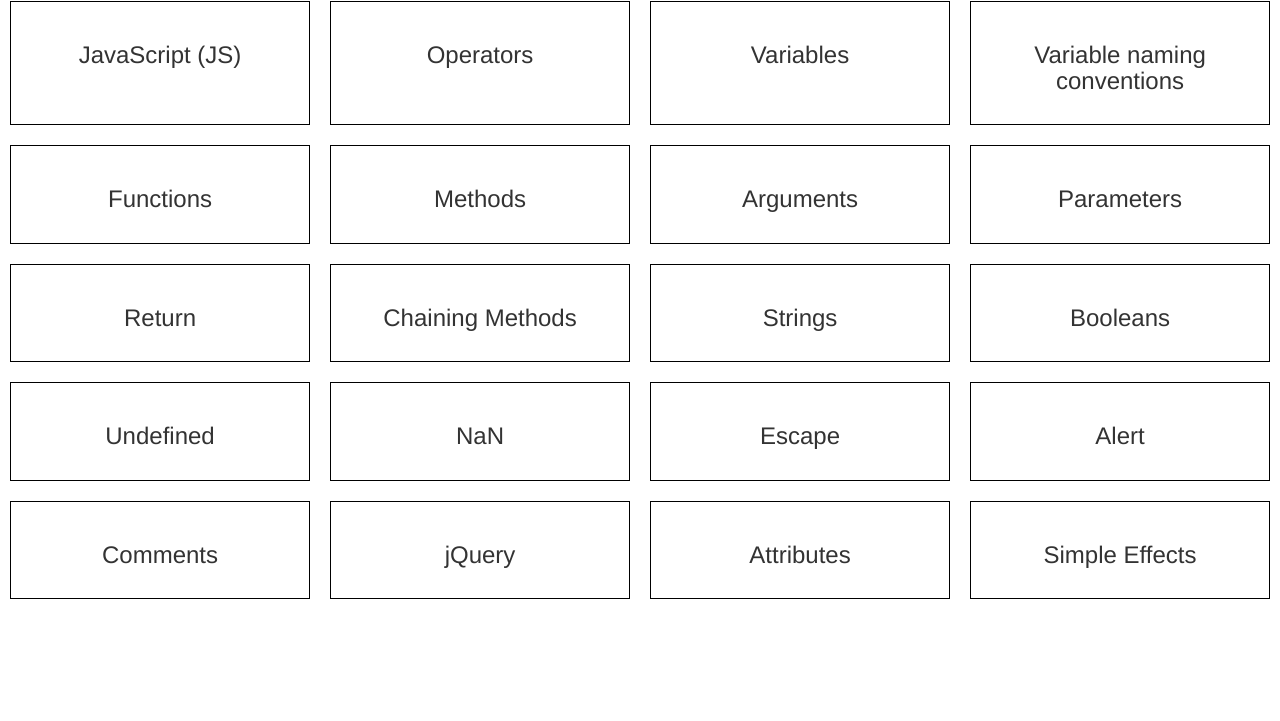
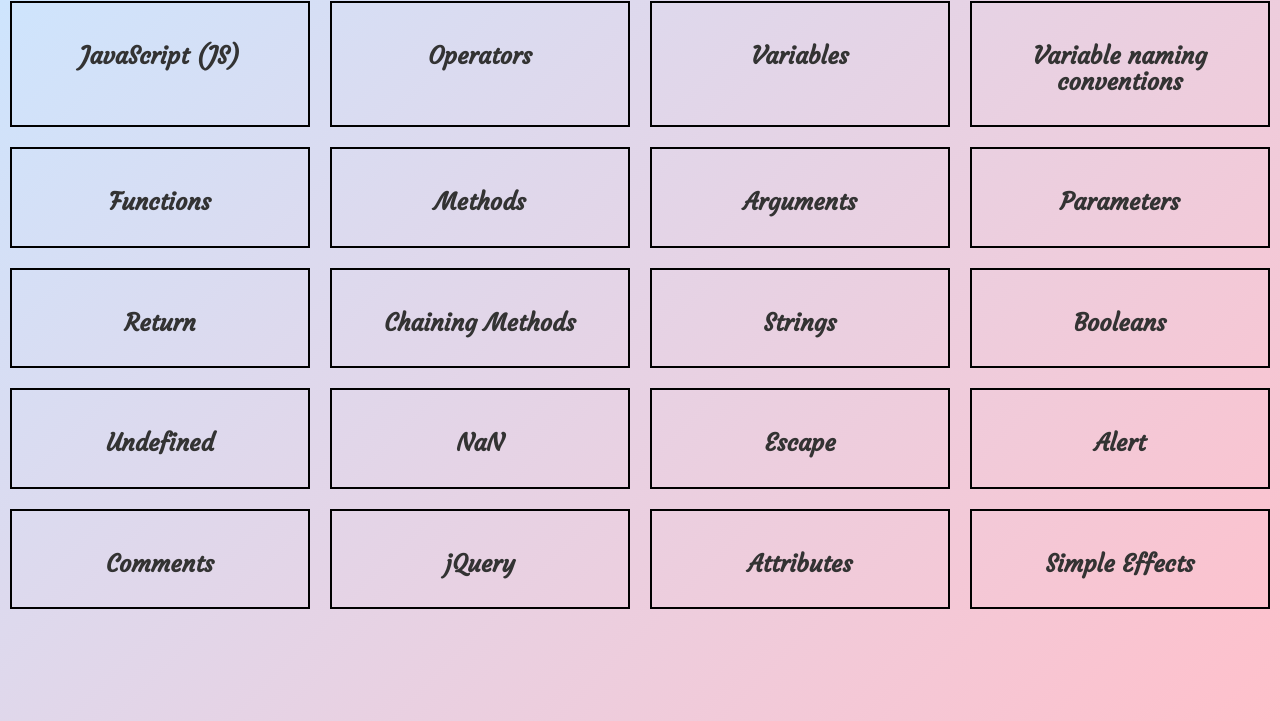
Before and after one commit to Stulawes/flashcard-site, a plain HTML site: page index.html in a window 1280 px wide. Shown: the part 79-800 px from the top of the page. Drawn offline with Linux system fonts and the light colour scheme.

Commit message:
add gradient background and change font family

```diff
--- a/css/styles.css
+++ b/css/styles.css
@@ -1,15 +1,28 @@
+html {
+  height:100%;
+}
+body {
+  background: linear-gradient(-45deg,pink, #cce6ff) no-repeat;
+}
 p {
   display:none;
   padding:10px;
   border: 1px dotted black;
   color: white;
-    text-shadow: 1px 1px 2px black, 0 0 25px grey, 0 0 5px grey;
+  text-shadow: 1px 1px 2px black, 0 0 25px grey, 0 0 5px grey;
+  font-family: 'Ubuntu', cursive;
 }
+h3 {
+  font-family: 'Courgette', cursive;
+  font-weight: bold;
+}
+
 h1 {
   text-align: center;
+  font-family: 'Anton', cursive;
 }
 div.col-md-3 {
-  border: 1px solid black;
+  border: 2px solid black;
   text-align: center;
   padding: 20px;
   margin: 10px;
--- a/index.html
+++ b/index.html
@@ -3,6 +3,7 @@
 
 <head>
   <link href="css/bootstrap.css" rel="stylesheet" type="text/css" />
+  <link href="https://fonts.googleapis.com/css?family=Anton|Ubuntu|Courgette" rel="stylesheet">
   <link href="css/styles.css" rel="stylesheet" type="text/css" />
   <script src="js/jquery-3.3.1.js"></script>
   <script src="js/scripts.js"></script>
@@ -273,6 +274,7 @@
       </div>
     </div>
   </div>
+
 </body>
 
 </html>
```
